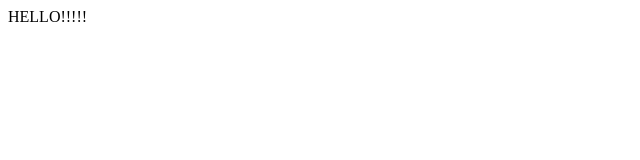
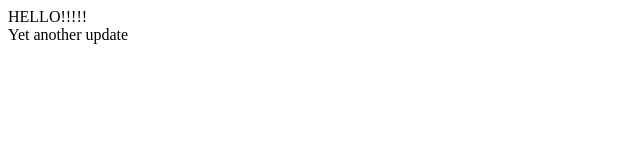
Before and after one commit to SaintHelios/test, a plain HTML site: page index.html in a window 1280 px wide. Shown: the whole page, without its empty margins (0-640 px from the left). Drawn offline with Linux system fonts and the light colour scheme.

Commit message:
Third update

```diff
--- a/index.html
+++ b/index.html
@@ -1 +1,2 @@
 <div>HELLO!!!!!</div>
+<div>Yet another update</div>
```
Also changed, not shown: 1 other file.
